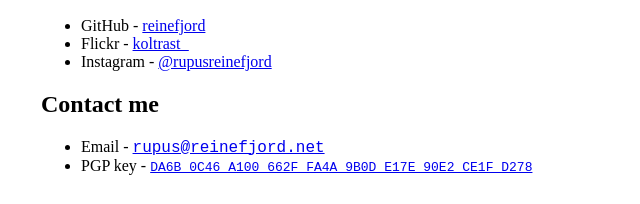
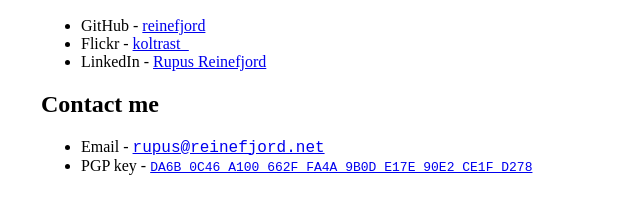
Before and after one commit to reinefjord/reinefjord.net-v3, a plain HTML site: page index.html in a window 1280 px wide. Shown: the part 166-370 px from the top of the page, 311-951 px from the left. Drawn offline with Linux system fonts and the light colour scheme.

Commit message:
Remove Instagram, add LinkedIn

```diff
--- a/index.html
+++ b/index.html
@@ -52,7 +52,7 @@
       <ul>
         <li>GitHub - <a href="https://github.com/reinefjord">reinefjord</a></li>
         <li>Flickr - <a href="https://www.flickr.com/photos/koltrast_">koltrast_</a></li>
-        <li>Instagram - <a href="https://www.instagram.com/rupusreinefjord/">@rupusreinefjord</a></li>
+        <li>LinkedIn - <a href="https://www.linkedin.com/in/rupus-reinefjord/">Rupus Reinefjord</a></li>
       </ul>
 
       <h2>Contact me</h2>
```
